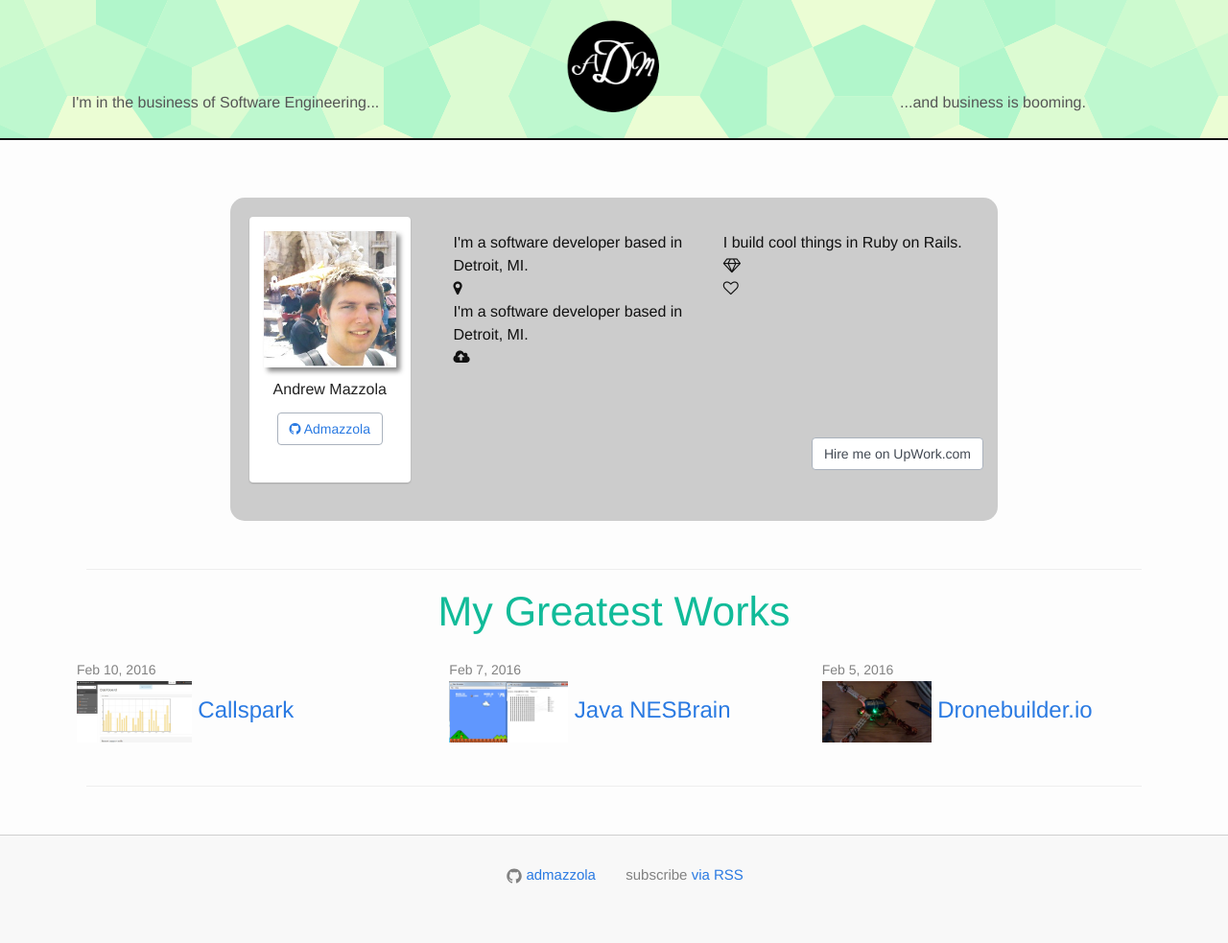
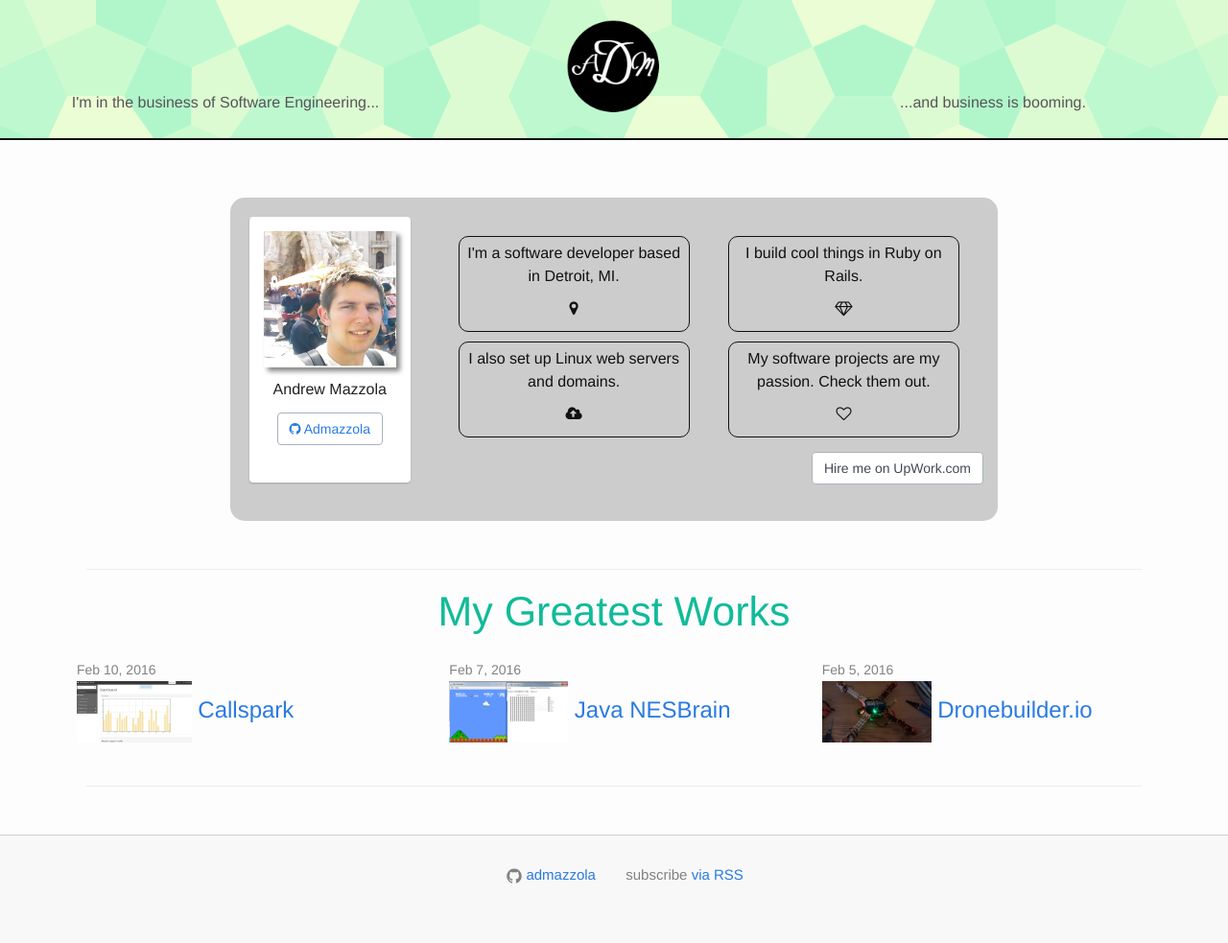
Before and after one commit to admazzola/admazzola.github.io, a Jekyll site: the page built from index.html, in a window 1280 px wide. Shown: the whole page at 96% size. Built offline with Jekyll 4.4.1, drawn with Linux system fonts in a browser that asks for light colours; nearby versions of some CDN libraries.

Commit message:
added info bubbles need to fix em at tiny sizes

```diff
--- a/_includes/bio.html
+++ b/_includes/bio.html
@@ -25,22 +25,31 @@
 
     <div class="row">
       <div style="height:220px;padding:15px">
-        <div class="col-sm-6 info-bubble">
+        <div class="col-sm-6 ">
+          <div class="info-bubble">
               <div class="info-text"> I'm a software developer based in Detroit, MI. </div>
               <div class="info-icon">   <span class="fa fa-map-marker"></span> </div>
-        </div>
-        <div class="col-sm-6 info-bubble">
+            </div>
+          </div>
+        <div class="col-sm-6">
+          <div class="info-bubble">
           <div class="info-text"> I build cool things in Ruby on Rails. </div>
           <div class="info-icon">   <span class="fa fa-diamond"></span> </div>
         </div>
-        <div class="col-sm-6 info-bubble">
-          <div class="info-text">  </div>
-          <div class="info-icon">   <span class="fa fa-heart-o"></span> </div>
         </div>
-        <div class="col-sm-6 info-bubble">
-          <div class="info-text"> I'm a software developer based in Detroit, MI. </div>
-          <div class="info-icon">   <span class="fa fa-cloud-upload"></span> </div>
+        <div class="col-sm-6">
+          <div class="info-bubble">
+            <div class="info-text"> I also set up Linux web servers and domains. </div>
+            <div class="info-icon">   <span class="fa fa-cloud-upload"></span> </div>
+          </div>
         </div>
+        <div class="col-sm-6">
+          <div class="info-bubble">
+            <div class="info-text"> My software projects are my passion.  Check them out. </div>
+            <div class="info-icon">   <span class="fa fa-heart-o"></span> </div>
+          </div>
+        </div>
+
       </div>
     </div>
       <div class="row">
--- a/css/default.css
+++ b/css/default.css
@@ -28,3 +28,26 @@
 	 border-radius:15px;
 
 }
+
+.info-bubble
+{
+	text-align:center;
+		height:100px;
+		border-radius:10px;
+		border-style:solid;
+		border-width: 1px;
+		padding:5px;
+		margin:5px;
+
+}
+
+.info-text
+{
+	width:100%;
+
+}
+
+.info-icon
+{
+	padding:10px;
+}
```
